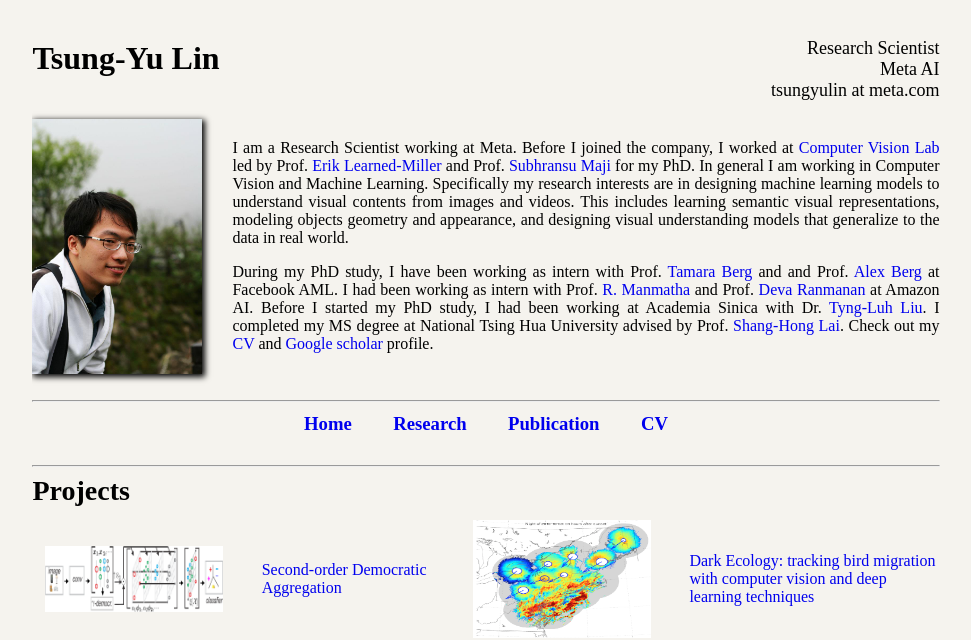
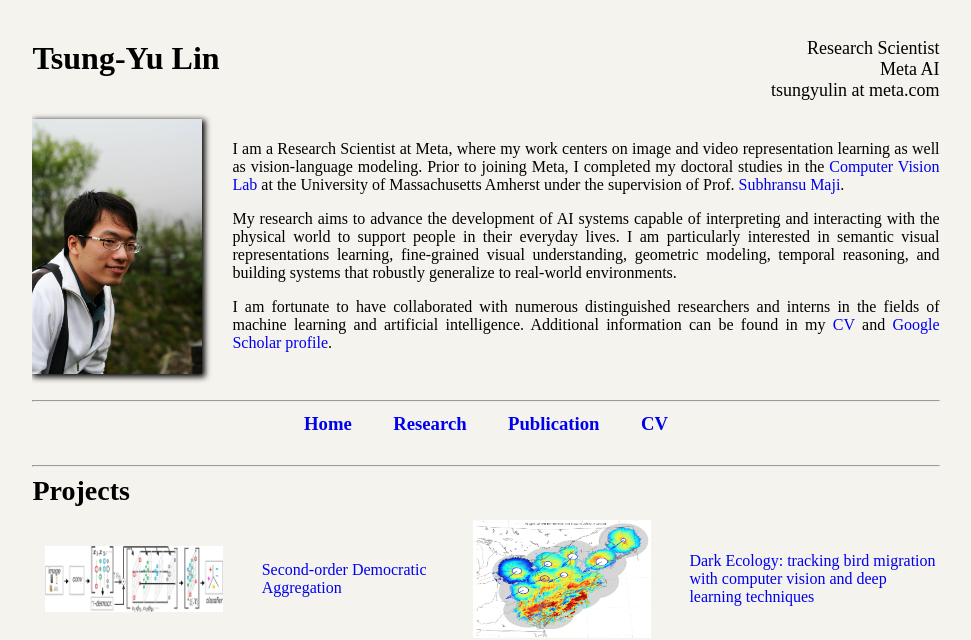
Before and after one commit to tsungyu/tsungyu.github.io, a plain HTML site: page index.htm in a window 1280 px wide. Shown: the top 640 px of the page, without its empty margins (154-1125 px from the left). Drawn offline with Linux system fonts and the light colour scheme.

Commit message:
update intro

```diff
--- a/index.htm
+++ b/index.htm
@@ -51,24 +51,25 @@
                		<img src="./affiliations/as_seal.png" alt="Academia Sinica Logo" height="100">
                		<img src="./affiliations/nthu-seal.png" alt="NTHU Logo" height="100">
                   -->
-                  <p align=justify>I am a Research Scientist working at Meta. Before I joined the company, I worked at
-                    <a href="http://vis-www.cs.umass.edu/">Computer Vision Lab</a>
-                    led by Prof. <a href="https://people.cs.umass.edu/~elm/">Erik Learned-Miller</a> and
-                    Prof. <a href="https://people.cs.umass.edu/~smaji/">Subhransu Maji</a> for my PhD.
-                    In general I am working in Computer Vision and Machine Learning.
-                    Specifically my research interests are in designing machine learning models to understand visual contents from images and videos.
-                    This includes learning semantic visual representations, modeling objects geometry and appearance,
-                    and designing visual understanding models that generalize to the data in real world.
+                  <p align=justify>I am a Research Scientist at Meta, where my work centers on image and
+				 video representation learning as well as vision-language modeling.
+				 Prior to joining Meta, I completed my doctoral studies in the
+				<a href="http://vis-www.cs.umass.edu/">Computer Vision Lab</a>
+				 at the University of Massachusetts Amherst under the supervision of Prof.
+				 <a href="https://people.cs.umass.edu/~smaji/">Subhransu Maji</a>.</p>
 
 
-           <p align=justify>During my PhD study, I have been working as intern with Prof. <a href="http://www.tamaraberg.com/">Tamara Berg </a> and
-             and Prof. <a href="http://acberg.com/"> Alex Berg </a> at Facebook AML. I had been working as intern with Prof. <a href="http://ciir.cs.umass.edu/~manmatha/">R. Manmatha</a>
-             and Prof. <a href="https://www.cs.cmu.edu/~deva/">Deva Ranmanan</a> at Amazon AI.
-             Before I started my PhD study, I had been working at Academia Sinica with Dr. <a href="http://www.iis.sinica.edu.tw/~liutyng/Welcome.html">Tyng-Luh Liu</a>.
-             I completed my MS degree at National Tsing Hua University advised by Prof. <a href="http://www.cs.nthu.edu.tw/~lai/">Shang-Hong Lai</a>.
-             Check out my <a href="./tyl_cv.pdf">CV</a> and <a href="https://scholar.google.com/citations?user=KyToxZoAAAAJ&hl=en">Google scholar</a> profile.</p>               </td>
+		  <p align=justify>My research aims to advance the development of AI systems capable of
+				 interpreting and interacting with the physical world to support people
+				 in their everyday lives. I am particularly interested in semantic visual
+				 representations learning, fine-grained visual understanding, geometric modeling,
+				 temporal reasoning, and building systems that robustly generalize
+				 to real-world environments.</p>
 
-
+		  <p align=justify>I am fortunate to have collaborated with numerous distinguished researchers
+				 and interns in the fields of machine learning and artificial intelligence.
+				 Additional information can be found in my <a href="./tyl_cv.pdf">CV</a>
+				 and <a href="https://scholar.google.com/citations?user=KyToxZoAAAAJ&hl=en">Google Scholar profile</a>.</p>
 
             </tr>
          </tbody></table>
@@ -185,6 +186,7 @@
         <span class="articleTitle">Learning to Localize Objects Improves Spatial Reasoning in Visual-LLMs</span><br>
       <span class="articleAuthor">Kanchana Ranasinghe, Satya Narayan Shukla, Omid Poursaeed, Michael S Ryoo, Tsung-Yu Lin</span><br>
       <span class="articlemisc">CVPR 2024 &nbsp&nbsp
+      <a href="https://openaccess.thecvf.com/content/CVPR2024/papers/Ranasinghe_Learning_to_Localize_Objects_Improves_Spatial_Reasoning_in_Visual-LLMs_CVPR_2024_paper.pdf">[pdf]</a></span>
       <p></p>
 
       <span class="articleTitle">Open Vocabulary Semantic Segmentation with Patch Aligned Contrastive Learning</span><br>
```
